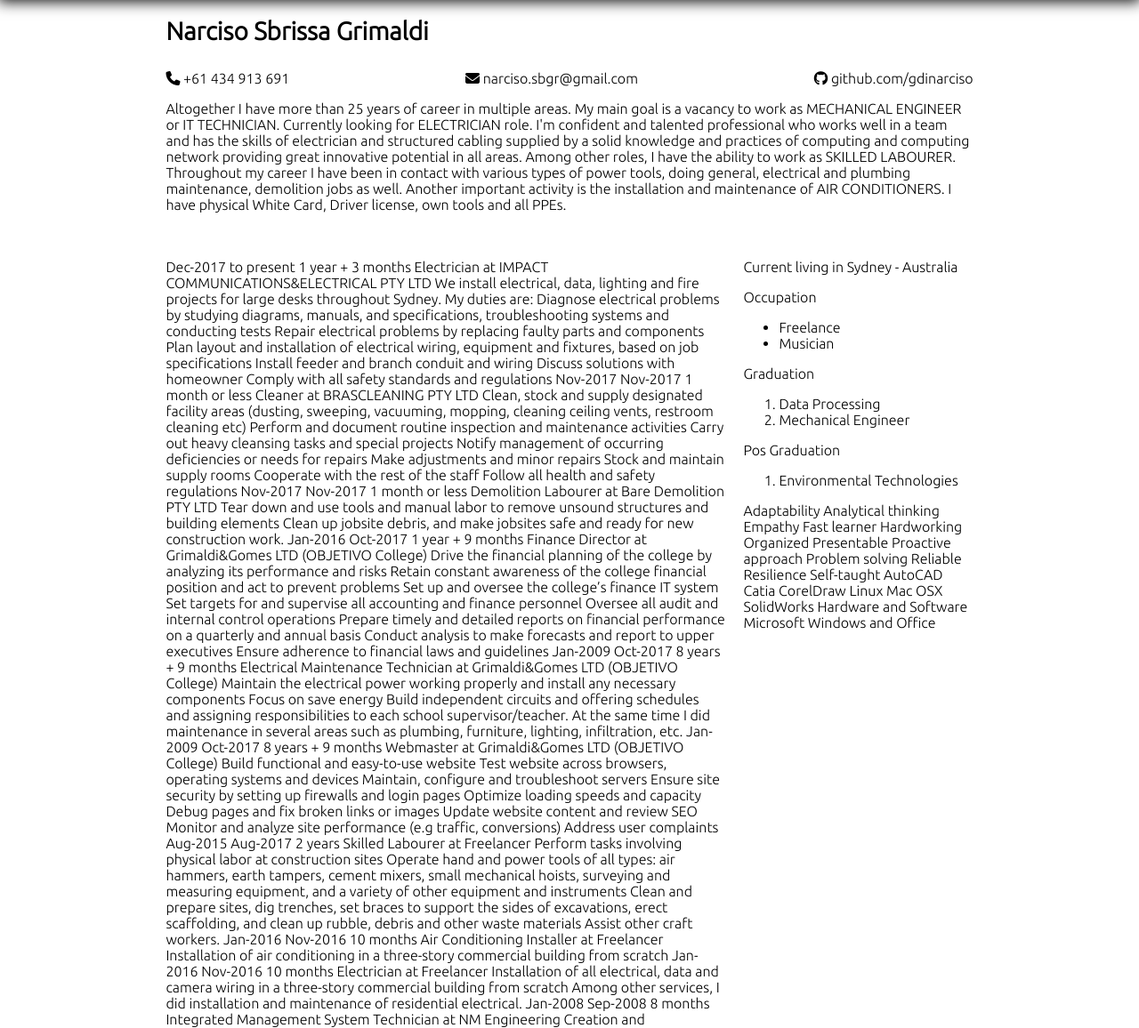
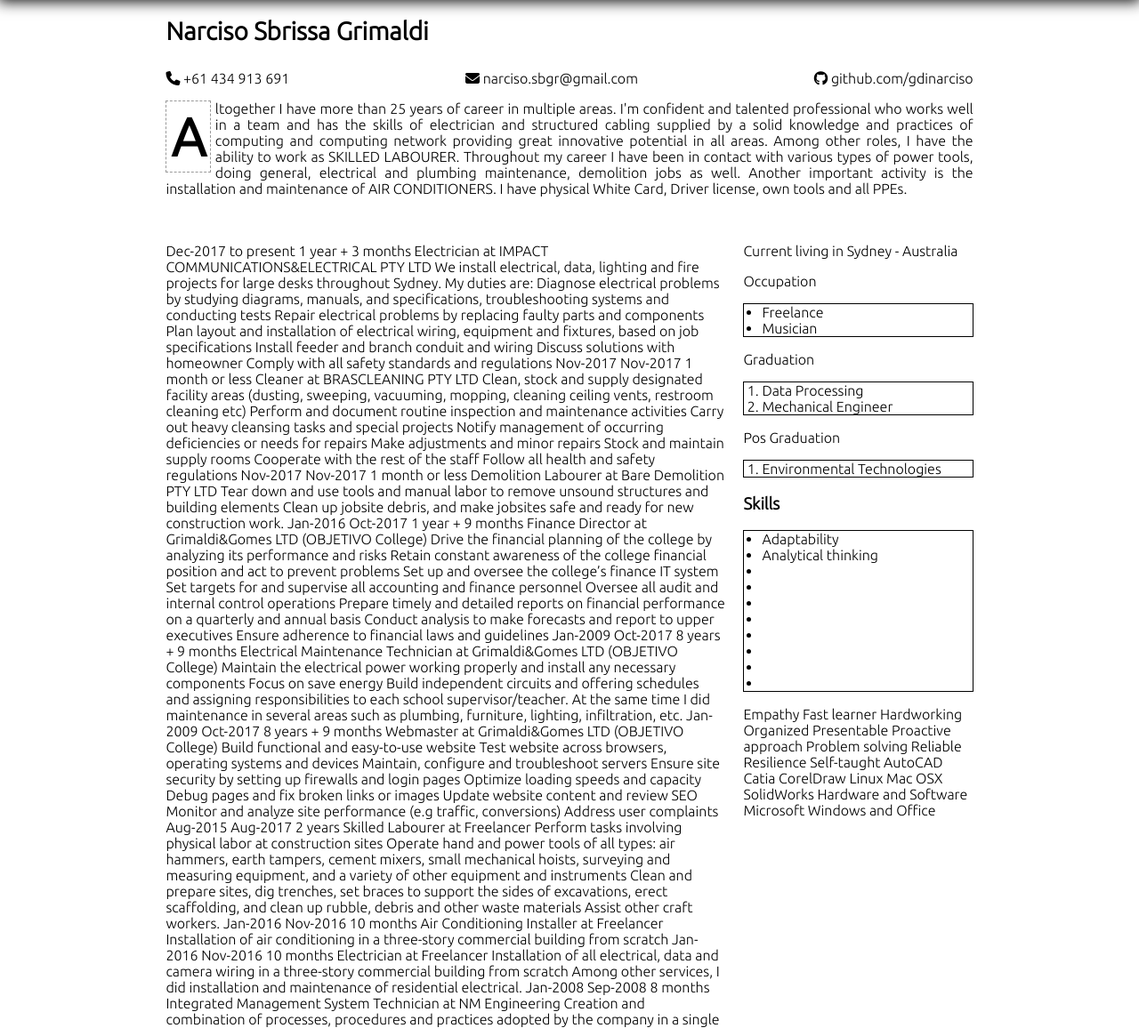
Before and after one commit to gdinarciso/gdinarciso.github.io, a PHP site: page /html/resume.html in a window 1280 px wide. Shown: the part 121-1277 px from the top of the page at 89% size. Run offline with PHP 8.4, Linux system fonts and the light colour scheme; some libraries are stand-ins or nearby versions; some web fonts are replaced.

Commit message:
27/7/21 update

```diff
--- a/css/default.css
+++ b/css/default.css
@@ -314,6 +314,26 @@ article.resume .top { grid-area: top; }
 article.resume .left { grid-area: left; }
 article.resume .right { grid-area: right; }
 
+article.resume .right ul,
+article.resume .right ol {
+  padding: 0 20px;
+  border: 1px solid #000;
+}
+
+article.resume .text {
+  text-align: justify;
+  /* text-indent: 20px; */
+}
+
+article.resume .text:first-letter {
+  font-size: 60px;
+  font-weight: bold;
+  border: 1px dashed #999;
+  margin-right: 5px;
+  padding: 5px;
+  float: left;
+}
+
 article.resume .detail {
   display: flex;
   justify-content: space-between;
--- a/html/resume.html
+++ b/html/resume.html
@@ -45,11 +45,15 @@
           <li><a href='mailto:narciso.sbgr@gmail.com'><i class="fas fa-envelope"></i> narciso.sbgr@gmail.com</a></li>
           <li><a href="https://github.com/gdinarciso" target="blank"><i class="fab fa-github"></i> github.com/gdinarciso</a></li>
       </ul>
-        <p>Altogether I have more than 25 years of career in multiple areas.
-          My main goal is a vacancy to work as MECHANICAL ENGINEER or IT TECHNICIAN.
-          Currently looking for ELECTRICIAN role. I'm confident and talented professional who works well in a team and has the skills of electrician and structured cabling supplied by a solid knowledge and practices of computing and computing network providing great innovative potential in all areas.
-          Among other roles, I have the ability to work as SKILLED LABOURER. Throughout my career I have been in contact with various types of power tools, doing general, electrical and plumbing maintenance, demolition jobs as well.
-          Another important activity is the installation and maintenance of AIR CONDITIONERS.
+      <p class="text">Altogether I have more than 25 years of career in multiple areas.
+        I'm confident and talented professional who works well in a team and has the skills of electrician and structured
+        cabling supplied by a solid knowledge and practices of computing and computing
+        network providing great innovative potential in all areas.
+        Among other roles, I have the ability to work as SKILLED LABOURER. Throughout
+        my career I have been in contact with various types of power tools, doing
+        general, electrical and plumbing maintenance, demolition jobs as well.
+        Another important activity is the installation and maintenance of AIR
+        CONDITIONERS.
         I have physical White Card, Driver license, own tools and all PPEs.
         </p>
     </section>
@@ -73,8 +77,22 @@
         <li>Environmental Technologies</li>
       </ol>
 
-      <p>Adaptability
-        Analytical thinking
+      <h3>Skills</h3>
+      <ul>
+        <li>Adaptability</li>
+        <li>Analytical thinking</li>
+        <li></li>
+        <li></li>
+        <li></li>
+        <li></li>
+        <li></li>
+        <li></li>
+        <li></li>
+        <li></li>
+      </ul>
+      <p>
+
+
         Empathy
         Fast learner
         Hardworking Organized
```
Lines whose indentation alone changed are shown as unchanged.
